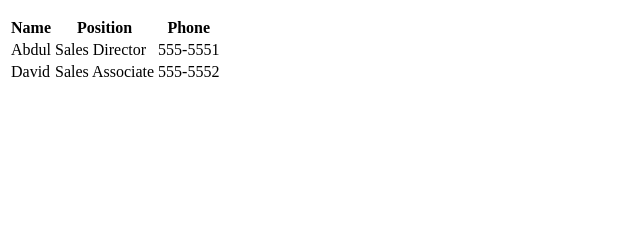
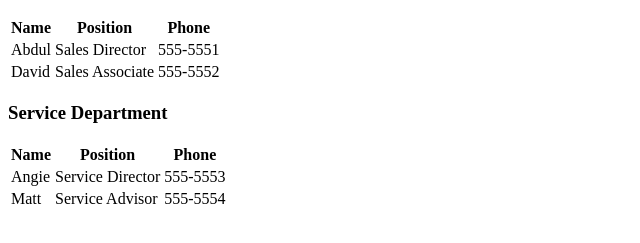
Before and after one commit to ggfalloon/staff-list, a plain HTML site: page staff_page.html in a window 1280 px wide. Shown: the part 105-348 px from the top of the page, without its empty margins (0-640 px from the left). Drawn offline with Linux system fonts and the light colour scheme.

Commit message:
service department table

```diff
--- a/staff_page.html
+++ b/staff_page.html
@@ -32,9 +32,28 @@
                 <td>Sales Associate</td>
                 <td>555-5552</td>
             </tr>
+        </table>
+
+        <h3>Service Department</h3>
+        <table>
+            <tr>
+                <th>Name</th>
+                <th>Position</th>
+                <th>Phone</th>
+            </tr>
+            <tr>
+                <td>Angie</td>
+                <td>Service Director</td>
+                <td>555-5553</td>
+            </tr>
+            <tr>
+                <td>Matt</td>
+                <td>Service Advisor</td>
+                <td>555-5554</td>
+            </tr>
+        </table>
 
 
-        </table>
     </main>
 
 </body>
```
